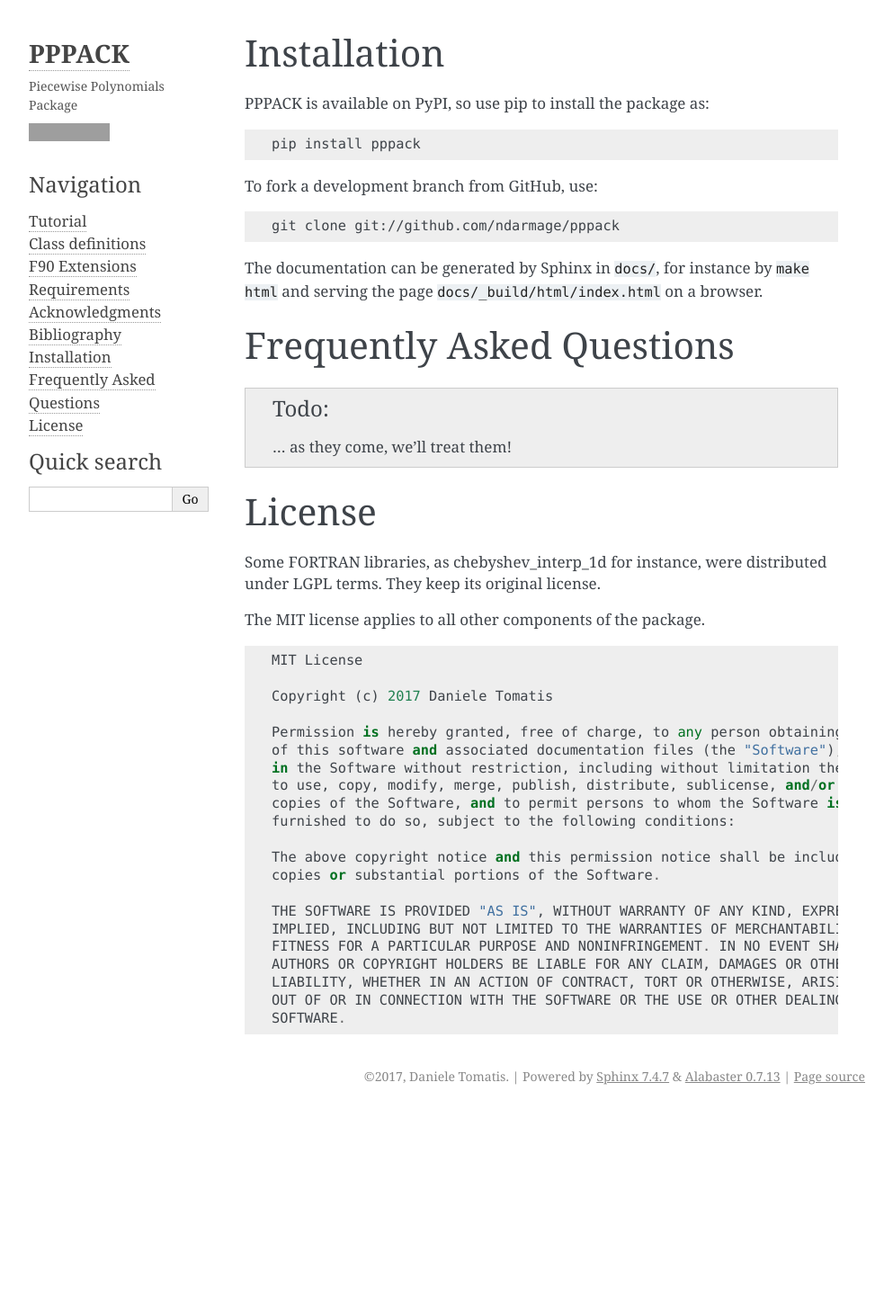
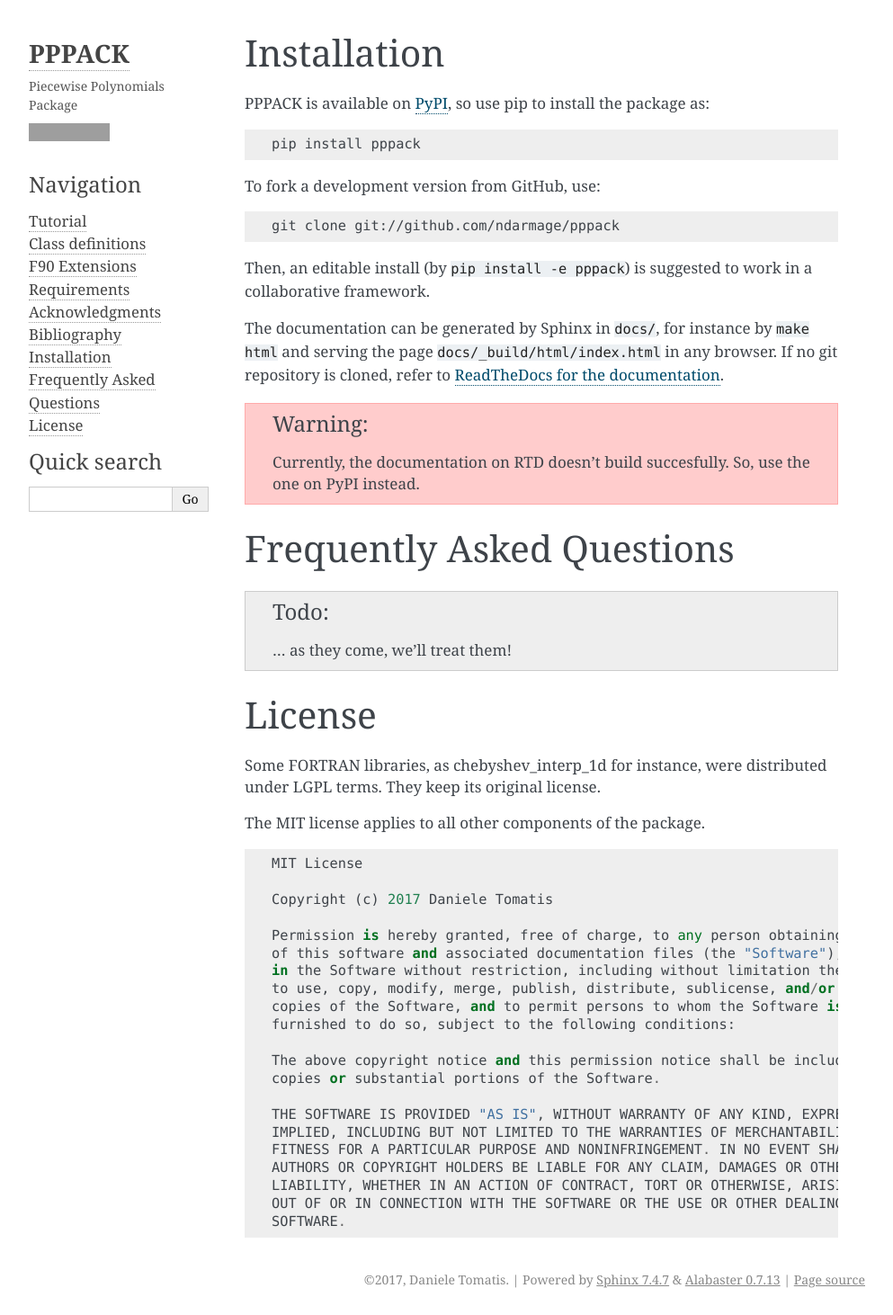
Before and after one commit to ndarmage/pppack, a Sphinx documentation site: the page built from docs/installation.rst, in a window 1280 px wide. Shown: the whole page at 90% size, without its empty margins (148-1141 px from the left). Built offline with Sphinx 7.4.7, drawn with Linux system fonts in a browser that asks for light colours; the version number could not be read and is left out; before the commit the page ends 1236 px from its top, so only the background shows below that; grey boxes are pictures that could not be loaded.

```diff
--- a/docs/conf.py
+++ b/docs/conf.py
@@ -345,10 +345,10 @@ if on_rtd:
         @classmethod
         def __getattr__(cls, name): return MagicMock()
 
-    MOCK_MODULES = ['numpy',
-                    'lib.pppack',
+    MOCK_MODULES = ['lib.pppack',
                     'lib.chebyshev_interp_1d',
                    #'lib.divdif',
+                   #'numpy',
                    ]
 
     sys.modules.update((mod_name, Mock()) for mod_name in MOCK_MODULES)
--- a/docs/installation.rst
+++ b/docs/installation.rst
@@ -1,19 +1,23 @@
 Installation
 ============
 
-PPPACK is available on PyPI, so use pip to install the package as:
+PPPACK is available on `PyPI <https://pypi.python.org/pypi/pppack/>`_, so use pip to install the package as:
 
 .. code-block:: bash
 
   pip install pppack
 
-To fork a development branch from GitHub, use:
+To fork a development version from GitHub, use:
 
 .. code-block:: bash
 
   git clone git://github.com/ndarmage/pppack
 
-The documentation can be generated by Sphinx in ``docs/``, for instance by ``make html`` and serving the page ``docs/_build/html/index.html`` on a browser.
+Then, an editable install (by ``pip install -e pppack``) is suggested to work in a collaborative framework.
+
+The documentation can be generated by Sphinx in ``docs/``, for instance by ``make html`` and serving the page ``docs/_build/html/index.html`` in any browser. If no git repository is cloned, refer to `ReadTheDocs for the documentation <http://pppack.readthedocs.io>`_.
+
+.. warning:: Currently, the documentation on RTD doesn't build succesfully. So, use the one on PyPI instead.
 
 
 Frequently Asked Questions
--- a/setup.py
+++ b/setup.py
@@ -45,7 +45,7 @@ with open('docs/doc-requirements.txt','r') as f:
     requirements = [r.replace('\n','') for r in requirements]
 
 if on_rtd:
-    requirements = [r for r in requirements if not 'numpy' in r]
+    #requirements = [r for r in requirements if not 'numpy' in r]
     ext_mods = []
 
 setup(
```
Also changed, not shown: README.rst (+5 -3 lines).
